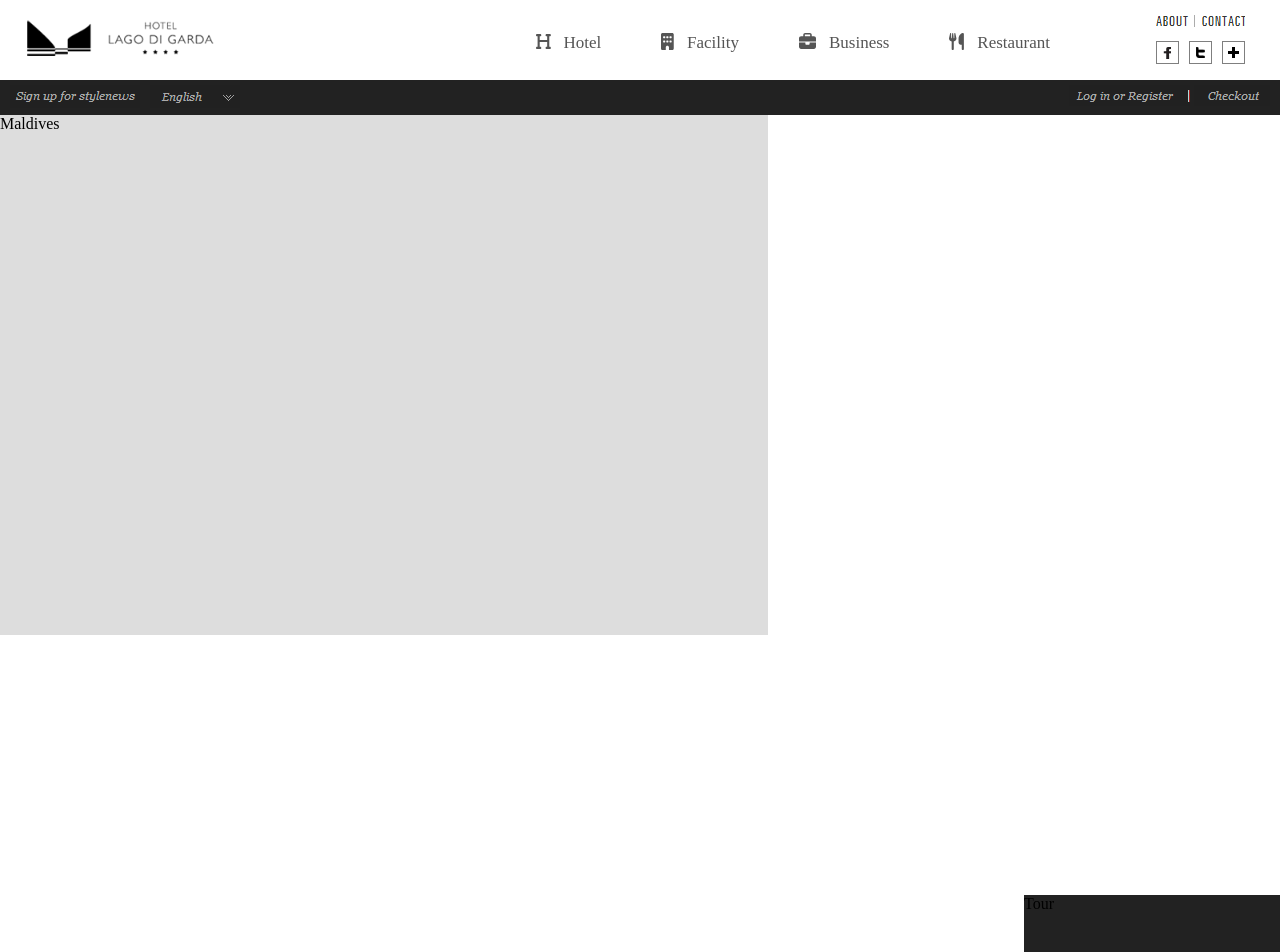
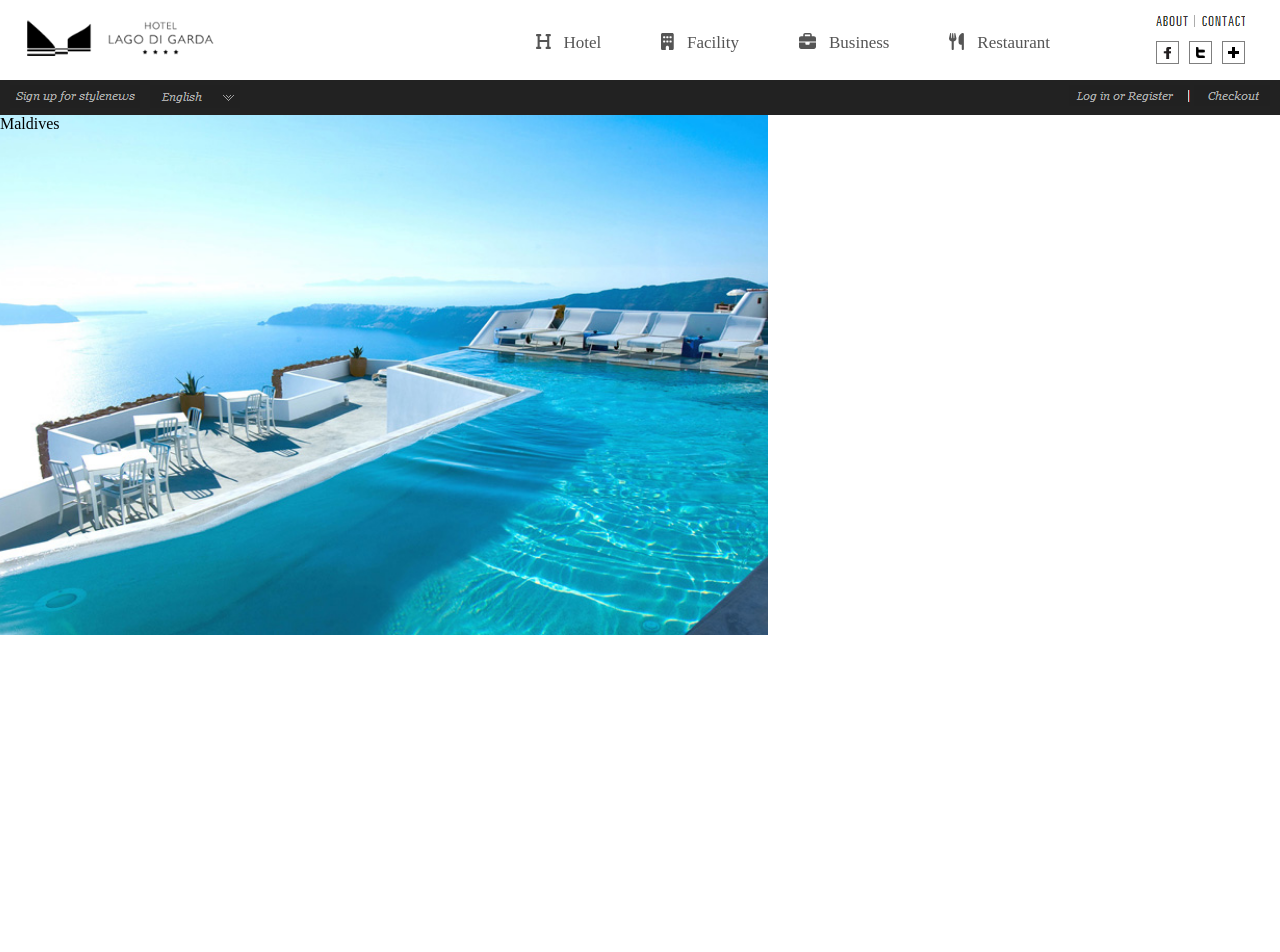
Before and after one commit to dcode-nexon/react-malives, a React (Create React App) app: page /#/ in a window 1280 px wide. Shown: the top 952 px of the page. Built offline with nearby package versions, Linux system fonts and the light colour scheme.

Commit message:
bg속성으로 이미지와 배경색 전달하기

```diff
--- a/src/components/Box.js
+++ b/src/components/Box.js
@@ -18,9 +18,16 @@ const BoxWrap = styled.article`
 	}
 
 	> div {
+		position: relative;
+		width: 100%;
+		height: 100%;
+		overflow: hidden;
+		cursor: pointer;
+
 		${(props) =>
 			props.type === 'bg' &&
 			css`
+				background-image: url(${(props) => props.bg});
 				background-size: cover;
 				background-position: center;
 			`}
@@ -29,7 +36,7 @@ const BoxWrap = styled.article`
 			props.type === 'txt' &&
 			css`
 				color: #666;
-				background-color: #fff;
+				background-color: ${(props) => props.bg || '#fff'};
 				padding: 40px 30px;
 				transition: 1s;
 			`}
@@ -206,6 +213,9 @@ const BoxWrap = styled.article`
 			width: 100%;
 			height: 100%;
 		}
+		&:nth-of-type(12) {
+			display: none;
+		}
 	}
 `;
 
--- a/src/components/Section.js
+++ b/src/components/Section.js
@@ -4,6 +4,18 @@ import Box from './Box';
 import { FontAwesomeIcon } from '@fortawesome/react-fontawesome';
 import { faArrowRight } from '@fortawesome/free-solid-svg-icons';
 import { faRotate } from '@fortawesome/free-solid-svg-icons';
+
+const path = process.env.PUBLIC_URL;
+
+const bgs = [
+	path + '/img/pic1.jpg',
+	path + '/img/pic2.jpg',
+	path + '/img/pic3.jpg',
+	path + '/img/pic4.jpg',
+	path + '/img/pic5.jpg',
+	path + '/img/pic6.jpg',
+	path + '/img/pic7.jpg',
+];
 
 const SectionWrap = styled.section`
 	width: 85%;
@@ -20,7 +32,7 @@ function Section() {
 	return (
 		<ThemeProvider theme={size}>
 			<SectionWrap>
-				<Box type={'bg'}>
+				<Box type={'bg'} bg={bgs[0]}>
 					<div>
 						<span>Maldives</span>
 					</div>
@@ -37,7 +49,7 @@ function Section() {
 						</p>
 					</div>
 				</Box>
-				<Box type={'txt'}>
+				<Box type={'txt'} bg={'#bff7fa'}>
 					<div>
 						<FontAwesomeIcon icon={faRotate} />
 						<p>
@@ -45,12 +57,12 @@ function Section() {
 						</p>
 					</div>
 				</Box>
-				<Box type={'bg'}>
+				<Box type={'bg'} bg={bgs[1]}>
 					<div>
 						<span>Suite</span>
 					</div>
 				</Box>
-				<Box type={'bg'}>
+				<Box type={'bg'} bg={bgs[2]}>
 					<div className='bg bg3'>
 						<span>Surf</span>
 					</div>
@@ -67,7 +79,7 @@ function Section() {
 						</p>
 					</div>
 				</Box>
-				<Box type={'bg'}>
+				<Box type={'bg'} bg={bgs[3]}>
 					<div>
 						<span>Sauna</span>
 					</div>
@@ -83,12 +95,12 @@ function Section() {
 						</em>
 					</div>
 				</Box>
-				<Box type={'bg'}>
+				<Box type={'bg'} bg={bgs[4]}>
 					<div>
 						<span>Diner</span>
 					</div>
 				</Box>
-				<Box type={'bg'}>
+				<Box type={'bg'} bg={bgs[5]}>
 					<div>
 						<span>Spa</span>
 					</div>
@@ -103,7 +115,7 @@ function Section() {
 						</p>
 					</div>
 				</Box>
-				<Box type={'bg'}>
+				<Box type={'bg'} bg={bgs[6]}>
 					<div>
 						<span>Tour</span>
 					</div>
```
